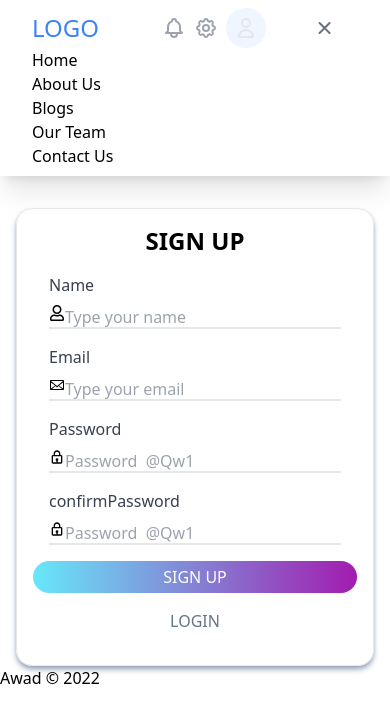
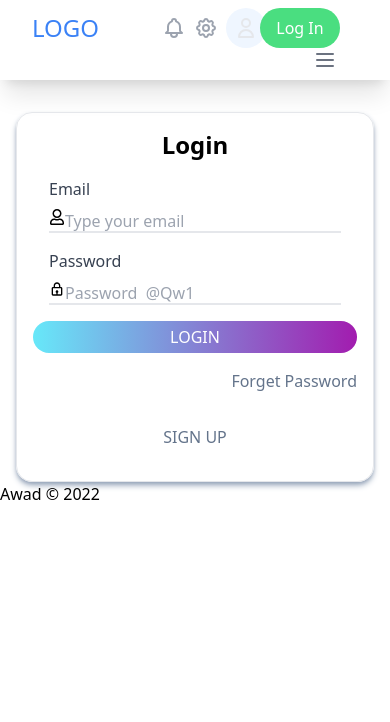
Before and after one commit to sherifawad/ACADEMY_MANAGEMENT, a Next.js app: page /auth in a window 390 px wide. Shown: the top 722 px of the page. Built offline with nearby package versions, Linux system fonts and the light colour scheme; what tailwindcss-logical would draw is missing.

Commit message:
get saved cokkies

```diff
--- a/components/Navbar.tsx
+++ b/components/Navbar.tsx
@@ -1,20 +1,42 @@
-import Image from "next/image";
+import Link from "next/link";
+import { useState } from "react";
+const Navbar = () => {
+	const [menuOpen, setMenuOpen] = useState(false);
+	const openMenu = () => {
+		setMenuOpen(true);
+	};
 
-const Navbar = () => {
+	const closeMenu = () => {
+		setMenuOpen(false);
+	};
+
 	return (
 		<nav className="grid grid-cols-3 md:grid-cols-[1fr_minmax(900px,_1fr)_1fr] grid-rows-[auto_1fr] py-2 mb-8 bg-white shadow-xl">
 			<div className="flex items-center columns-1 mx-8">
 				<h3 className="text-2xl font-medium text-blue-500">LOGO</h3>
 			</div>
-			<div className="items-start md:items-center md:justify-center justify-center content-center flex md:flex-row space-x-8 flex-col col-start-1 col-span-3 row-start-2 md:row-start-1 md:col-start-2 md:col-end-3 ">
-				<a className="md:mx-0 mx-8" href="">
+			<div
+				className={` ${
+					menuOpen ? "flex flex-col " : "hidden"
+				} md:flex md:flex-row md:items-center md:justify-center md:row-start-1 md:col-start-2 md:col-end-3  col-start-1 col-span-3 row-start-2 items-start justify-center content-center space-x-8`}
+			>
+				<a className="md:mx-0 mx-8 menu-line" href="">
 					Home
 				</a>
-				<a href="">About Us</a>
-				<a href="">Blogs</a>
-				<a href="">Our Team</a>
-				<a href="">Contact Us</a>
+				<a className="menu-line" href="">
+					About Us
+				</a>
+				<a className="menu-line" href="">
+					Blogs
+				</a>
+				<a className="menu-line" href="">
+					Our Team
+				</a>
+				<a className="menu-line" href="">
+					Contact Us
+				</a>
 			</div>
+
 			<div className="flex items-center space-x-2 md:col-start-3 md:row-start-1 col-start-2  mx-8">
 				<a href="#">
 					<svg
@@ -71,8 +93,15 @@ const Navbar = () => {
 					</svg>
 				</a>
 			</div>
-			<div className="hidden items-center  mx-8">
-				<button className="outline-none mobile-menu-button">
+			<Link href="/auth">
+				<a className="bg-green-400 w-20 rounded-full text-white text-center py-2">Log In</a>
+			</Link>
+			<div
+				className={`md:hidden items-center justify-center ${
+					menuOpen ? "hidden" : "flex"
+				} col-start-3`}
+			>
+				<button className="outline-none mobile-menu-button" onClick={openMenu}>
 					<svg
 						className=" w-6 h-6 text-gray-500 hover:text-green-500"
 						x-show="!showMenu"
@@ -87,8 +116,12 @@ const Navbar = () => {
 					</svg>
 				</button>
 			</div>
-
-			<div className=" md:hidden items-center justify-center flex col-start-3">
+			<div
+				className={`md:hidden items-center justify-center ${
+					menuOpen ? "flex" : "hidden"
+				}  col-start-3`}
+				onClick={closeMenu}
+			>
 				<button className="outline-none mobile-menu-button">
 					<svg
 						className=" w-6 h-6 text-gray-500 hover:text-green-500"
--- a/graphql/context.ts
+++ b/graphql/context.ts
@@ -5,7 +5,6 @@ import { JsonWebTokenError, JwtPayload, NotBeforeError, TokenExpiredError, verif
 import { assert } from "./utils/assert";
 import { AuthenticationError } from "apollo-server-micro";
 import { User } from "@prisma/client";
-import { getSession } from "next-auth/react";
 import { IncomingMessage, ServerResponse } from "http";
 import { MicroRequest } from "apollo-server-micro/dist/types";
 
--- a/pages/auth.tsx
+++ b/pages/auth.tsx
@@ -2,9 +2,10 @@ import Head from "next/head";
 import Register from "components/Register";
 import { useState } from "react";
 import Login from "components/Login";
+import { GetServerSideProps } from "next";
 
 export default function Auth() {
-	const [loginActive, setLoginActive] = useState(false);
+	const [loginActive, setLoginActive] = useState(true);
 	return (
 		<div className="container">
 			<Head>
@@ -17,3 +18,17 @@ export default function Auth() {
 		</div>
 	);
 }
+
+export const getServerSideProps: GetServerSideProps = async ({ req }) => {
+	if (req.cookies.token) {
+		return {
+			redirect: {
+				permanent: false,
+				destination: "/",
+			},
+			props: {},
+		};
+	}
+
+	return { props: {} };
+};
--- a/styles/globals.css
+++ b/styles/globals.css
@@ -5,3 +5,6 @@
 .account-input {
 	@apply flex after:content-[''] after:h-1 after:w-full  relative after:absolute after:bottom-0 after:left-0 after:border-b-2;
 }
+.menu-line {
+	@apply after:content-[''] after:h-[2px] after:w-full after:scale-x-0  relative after:origin-bottom-right after:absolute after:bottom-0 after:left-0 hover:after:bg-green-400 hover:after:scale-x-100 hover:after:origin-bottom-left hover:after:transition-transform;
+}
```
